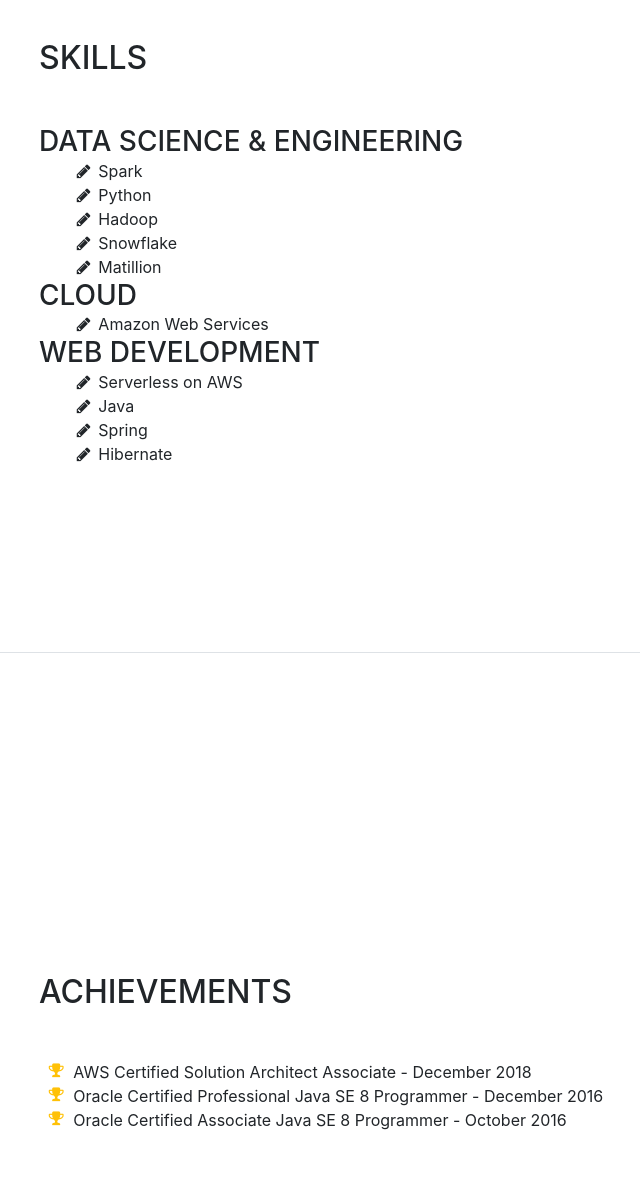
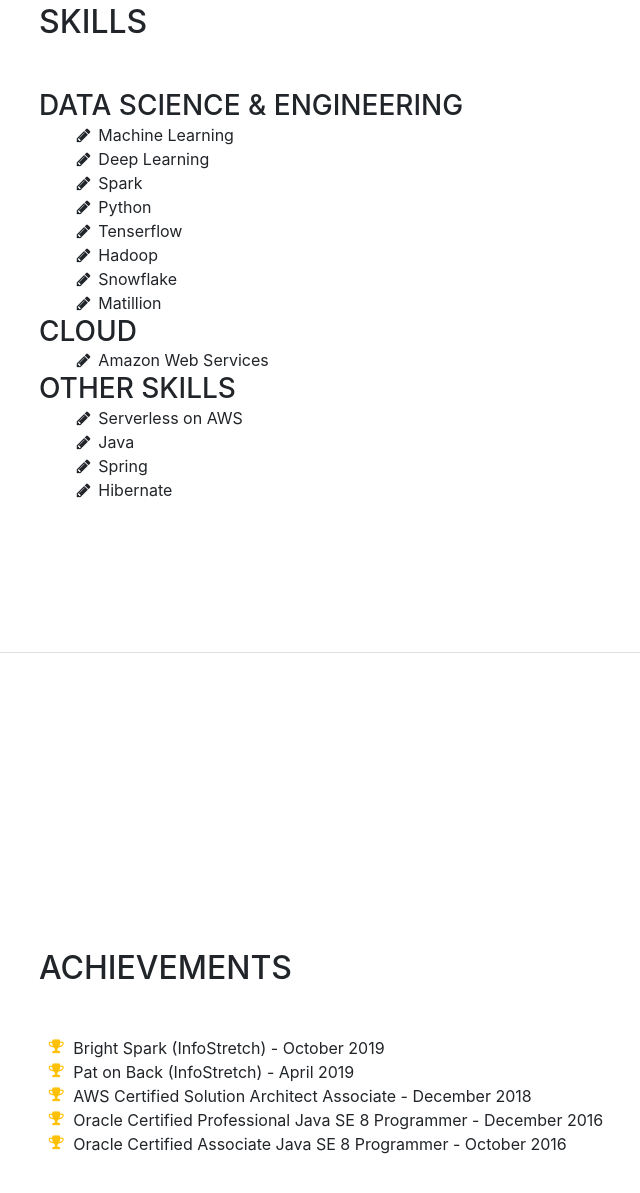
Before and after one commit to NeelPatel21/NeelPatel21.github.io, a website with bundled scripts: page index.html in a window 1280 px wide. Shown: the part 2547-3740 px from the top of the page, without its empty margins (281-921 px from the left). Built offline with nearby package versions, Linux system fonts and the light colour scheme; files whose address does not match are found by name; a web font is replaced by a local one.

Commit message:
Added awards & updated skills.

```diff
--- a/index.html
+++ b/index.html
@@ -160,10 +160,19 @@
           <ul class="fa-ul mb-0">
             <li>
               <i class="fa fa-pencil fa-fw"></i>
+              Machine Learning</li>
+            <li>
+              <i class="fa fa-pencil fa-fw"></i>
+              Deep Learning</li>
+            <li>
+              <i class="fa fa-pencil fa-fw"></i>
               Spark</li>
-			<li>
+			      <li>
               <i class="fa fa-pencil fa-fw"></i>
               Python</li>
+			      <li>
+              <i class="fa fa-pencil fa-fw"></i>
+              Tenserflow</li>
             <li>
               <i class="fa fa-pencil fa-fw"></i>
               Hadoop</li>
@@ -180,7 +189,7 @@
               <i class="fa fa-pencil fa-fw"></i>
               Amazon Web Services</li>
           </ul>
-          <h3 class="mb-0">Web Development</h3>
+          <h3 class="mb-0">Other skills</h3>
           <ul class="fa-ul mb-0">
             <li>
               <i class="fa fa-pencil fa-fw"></i>
@@ -219,11 +228,17 @@
           <ul class="fa-ul mb-0">
             <li>
               <i class="fa-li fa fa-trophy text-warning"></i>
+              Bright Spark (InfoStretch) - October 2019</li>
+            <li>
+              <i class="fa-li fa fa-trophy text-warning"></i>
+              Pat on Back (InfoStretch) - April 2019</li>
+            <li>
+              <i class="fa-li fa fa-trophy text-warning"></i>
               AWS Certified Solution Architect Associate - December 2018</li>
             <li>
               <i class="fa-li fa fa-trophy text-warning"></i>
               Oracle Certified Professional Java SE 8 Programmer - December 2016</li>
-			<li>
+			      <li>
               <i class="fa-li fa fa-trophy text-warning"></i>
               Oracle Certified Associate Java SE 8 Programmer - October 2016</li>
           </ul>
```
